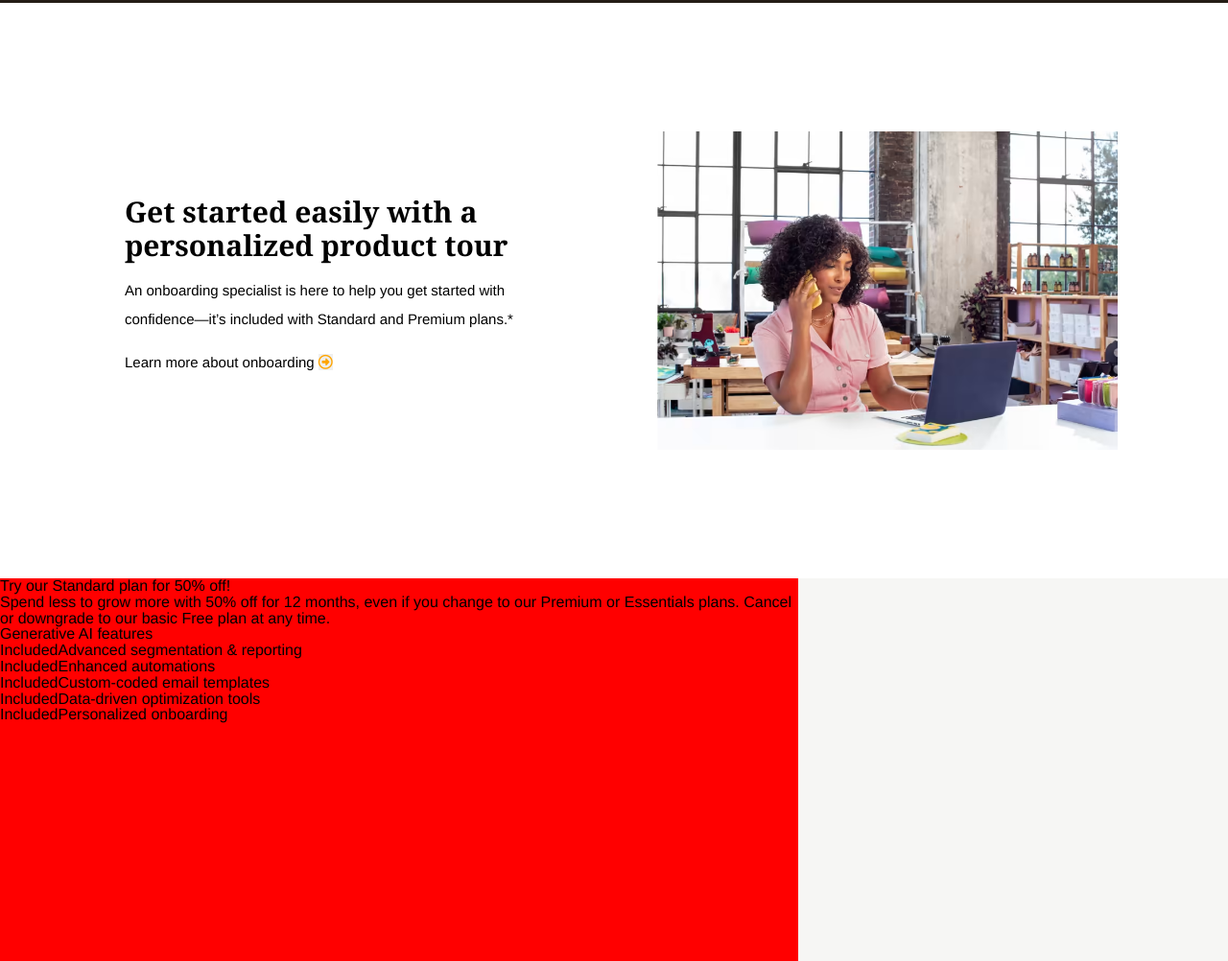
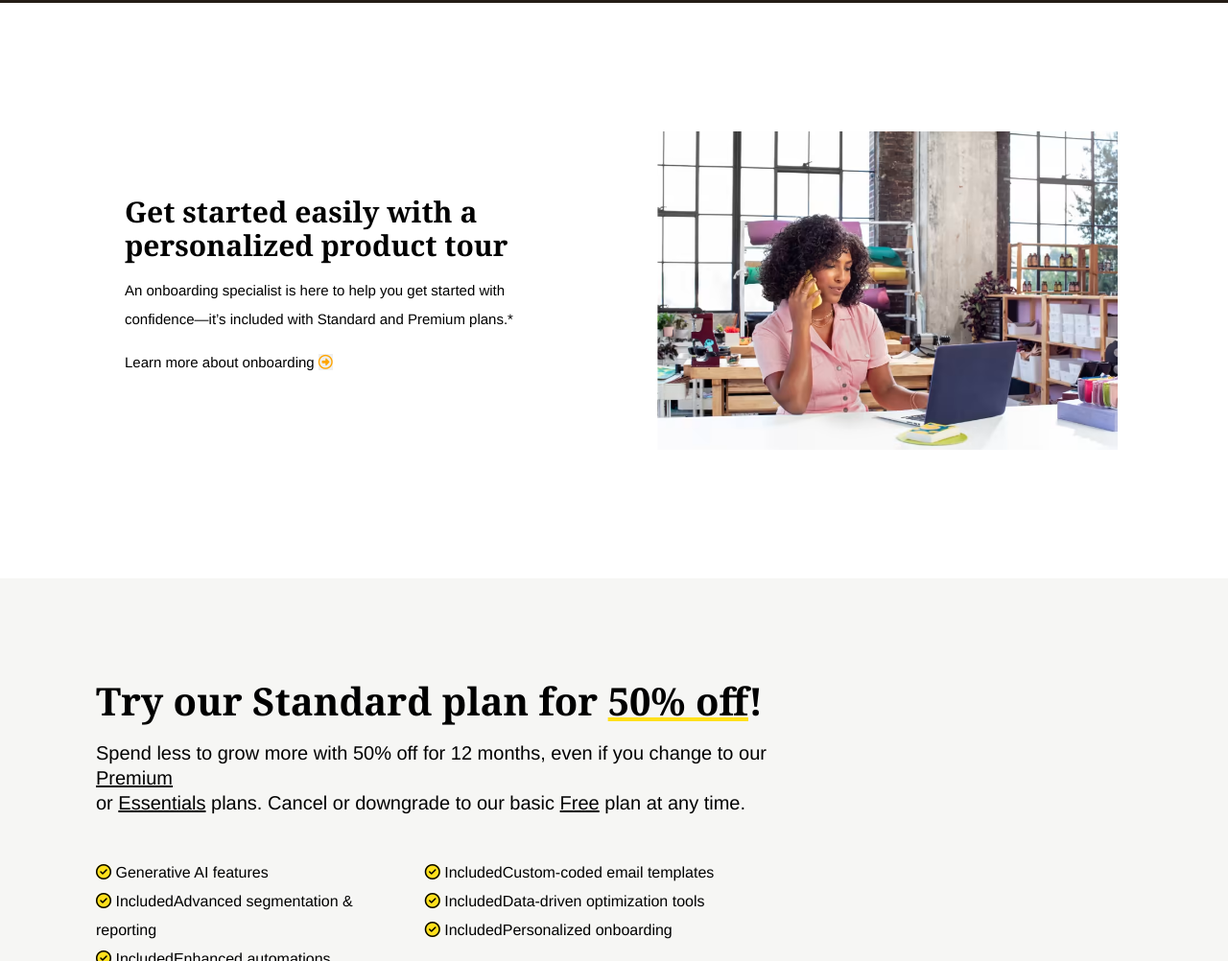
Before and after one commit to syam1433/mailchimp, a plain HTML site: page index.html in a window 1280 px wide. Shown: the part 1798-2800 px from the top of the page at 96% size. Drawn offline with Linux system fonts and the light colour scheme.

Commit message:
new change

```diff
--- a/index.html
+++ b/index.html
@@ -54,21 +54,21 @@
     </div>
     <main class="main1">
         <div class="img-section">
-            <div class="box1 box">
+            <div class="box">
                     <div class="img1 img" style="background-image: url(im1.avif);"></div>
                     <a class="im1text">Convert with email </a>
                     <a class="im1text1">automations</a>
             </div>
-            <div class="box2 box">
+            <div class="box">
                     <div class="img2 img" style="background-image: url(im2.avif);"></div>
                     <a class="im1text">Create faster with </a>
                     <a class="im1text1">generative AI</a>
             </div>
-            <div class="box3 box">
+            <div class="box">
                     <div class="img3 img" style="background-image: url(im3.avif);"></div>
                     <a class="im1text">refine with segmentation </a>
             </div>
-            <div class="box4 box">
+            <div class="box">
                     <div class="img4 img" style="background-image: url(im4.avif);"></div>
                     <a class="im1text">optimize with anlytics & </a>
                     <a class="im1text1">reportings</a>
@@ -128,17 +128,21 @@
     </main>
     <div class="data-content">
         <div class="data-content-discount">
-            <p>Try our Standard plan for 50% off!</p>
-            <p>Spend less to grow more with 50% off for 12 months, even if you change to our Premium or Essentials plans. Cancel or downgrade to our basic Free plan at any time.</p>
-            <div class="inbox-left">
-                <p>Generative AI features</p>
-                <p>IncludedAdvanced segmentation & reporting</p>
-                <p>IncludedEnhanced automations</p>
-            </div>
-            <div class="inbox-right">
-                <p>IncludedCustom-coded email templates</p>
-                <p>IncludedData-driven optimization tools</p>
-                <p>IncludedPersonalized onboarding</p>
+            <p class="p18">Try our Standard plan for <span class="underline">50% off</span>!</p><br>
+            <p class="p19">Spend less to grow more with 50% off for 12 months, even if you change to our <span class="underline1">Premium</span> <br> or <span class="underline1">Essentials</span> plans. Cancel or downgrade to our basic <span class="underline1">Free</span> plan at any time.</p>
+            <div class="options">
+                <div class="inbox-left">
+                    <p class="p20"><i class="fa-regular fa-circle-check"></i>&nbsp;Generative AI features</p>
+                    <p class="p21"><i class="fa-regular fa-circle-check"></i>&nbsp;IncludedAdvanced segmentation & reporting</p>
+                    <p class="p22"><i class="fa-regular fa-circle-check"></i>&nbsp;IncludedEnhanced automations</p>
+                </div>
+                <div class="inbox-right">
+                    <p class="p23"><i class="fa-regular fa-circle-check"></i>&nbsp;IncludedCustom-coded email templates</p>
+                    <p class="p24"><i class="fa-regular fa-circle-check"></i>&nbsp;IncludedData-driven optimization tools</p>
+                    <p class="p25"><i class="fa-regular fa-circle-check"></i>&nbsp;IncludedPersonalized onboarding</p>
+                    <p class="p26">See all plans
+                        <button class="arrow-btn1"><i class="fa-regular fa-circle-right"></i></button></p>
+                </div>
             </div>
         </div>
         <div class="data-content-form">
--- a/style.css
+++ b/style.css
@@ -8,6 +8,9 @@ body ,html{
     font-family: Graphik Web, Helvetica Neue, Helvetica, Arial, Verdana, sans-serif;
     line-height: 1.05rem;
 }
+
+/** main ection top titles and logos**/
+
 .main{
     background-color: white;
     width: auto;
@@ -41,6 +44,9 @@ body ,html{
     color: #888;
     font-weight: 600;
 }
+
+/** first navigation bar**/
+
 .navigation{
     background-color: #241c15;
     height: 32px;
@@ -65,6 +71,9 @@ body ,html{
     border-bottom: .0625rem dashed;
     text-decoration: none;
 }
+
+/** second navigation bar mailchimp logo text**/
+
 .navigation1{
     width: auto;
     height: 60px;
@@ -171,6 +180,9 @@ body ,html{
     background-color: rgb(245, 221, 10);
     border-bottom: 6px solid black;
 }
+
+/** body discription of the website mailchimp**/
+
 .body{
     height: 350px;
     background-color: white;
@@ -214,9 +226,9 @@ body ,html{
     background-color: rgb(245, 221, 10);
     border-bottom: 6px solid black;
 }
-.main{
-    position: relative;
-}
+
+/**img section of the webpage**/
+
 .img-section{
     display: flex;
     flex-wrap: wrap;
@@ -257,6 +269,9 @@ body ,html{
     font-weight: 500;
     pointer-events: none;
 }
+
+/** boxes data section of the webpage **/
+
 .data{
     position: relative;
 }
@@ -361,6 +376,9 @@ body ,html{
     background-color: transparent;
     border-bottom: 6px solid black;
 }
+
+/** content section of the web page**/
+
 .content{
     height: 550px;
     display: flex;
@@ -447,6 +465,9 @@ body ,html{
     padding-left: 10px;
     font-weight: 400;
 }
+
+/** data with img **/
+
 .img-content{
     height: 600px;
     width: 100%;
@@ -502,6 +523,9 @@ body ,html{
     height: auto;
     margin-left: -70px;
 }
+
+/** content with form**/
+
 .data-content{
     height: 550px;
     width: 100%;
@@ -511,5 +535,65 @@ body ,html{
 .data-content-discount{
     height: 550px;
     width: 65%;
-    background-color: red;
+    background-color: #F6F6F4;
 }
+.p18{
+    font-size: 40px;
+    font-family: Means Web, Georgia, Times, Times New Roman, serif;
+    font-weight: 700;
+    color: black;
+    padding-top: 120px;
+    padding-left: 100px;
+}
+.underline {
+    text-decoration: underline;
+    text-decoration-color: #ffe01b;
+}
+.p19{
+    font-size: 20px;
+    padding-left: 100px;
+    padding-top: 15px;
+    line-height: 26px;
+}
+.underline1 {
+    text-decoration: underline;
+    text-decoration-color: black;
+    text-decoration-style: line;
+}
+.inbox-left{
+    height: 130px;
+    margin-left: 100px;
+    margin-top: 15px;
+    background-color: #F6F6F4;
+    width: 40%;
+    line-height: 30px;
+    padding-top: 30px;
+}
+.inbox-right{
+    height: 130px;
+    margin-left: 10px;
+    margin-top: 15px;
+    background-color: #F6F6F4;
+    width: 40%;
+    line-height: 30px;
+    padding-top: 30px;
+}
+.options{
+    display: flex;
+    flex-wrap: wrap;
+}
+.options i{
+    background-color: #ffe01b;
+    border-radius: 8px;
+}
+.p26{
+    font-size: 15px;
+    margin-top: 35px;
+    margin-left: -370px;
+    line-height: 30px;
+    font-weight: 400;
+}
+.arrow-btn1{
+    border: none;
+    font-size: 15px;
+}
```
